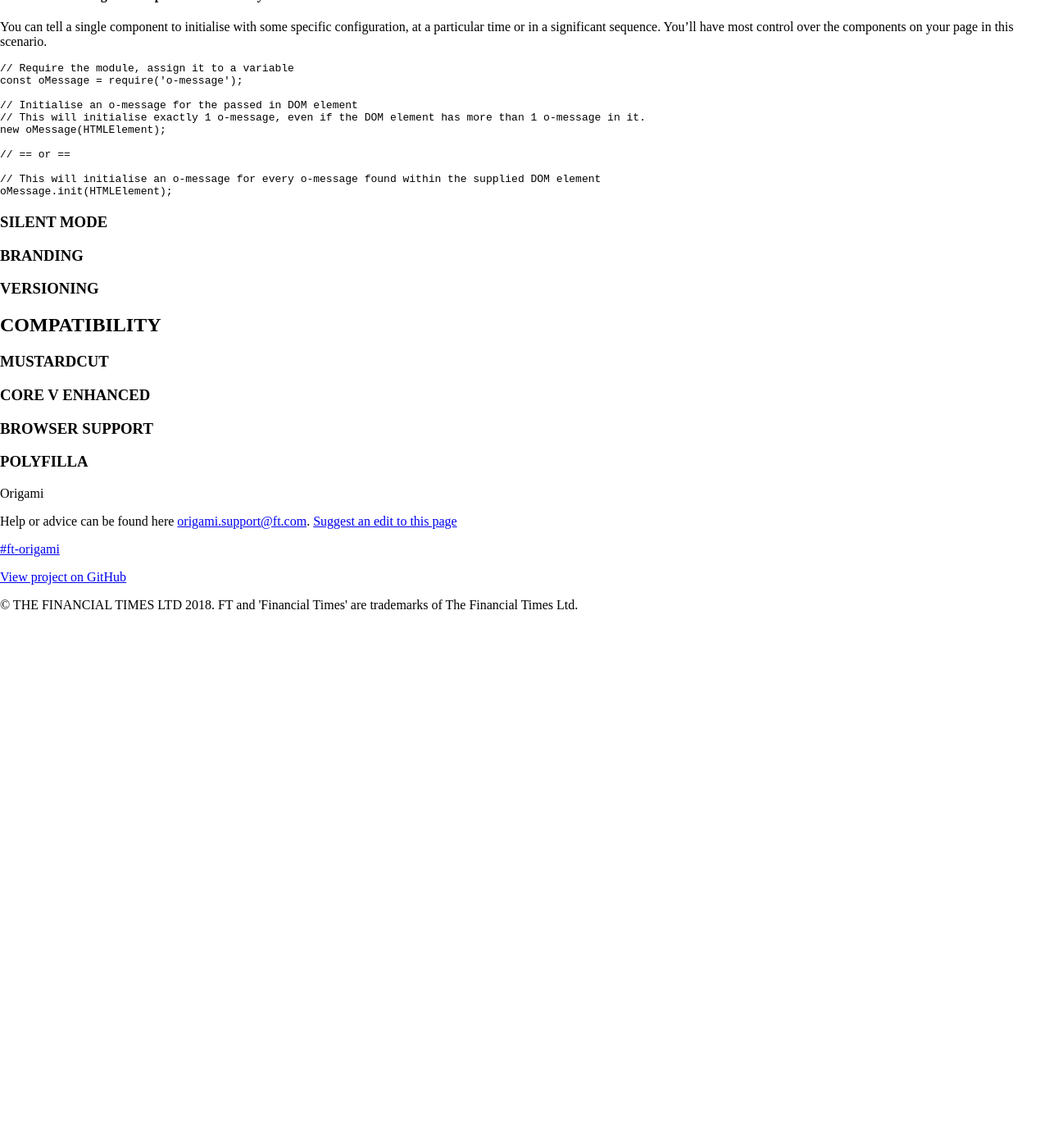
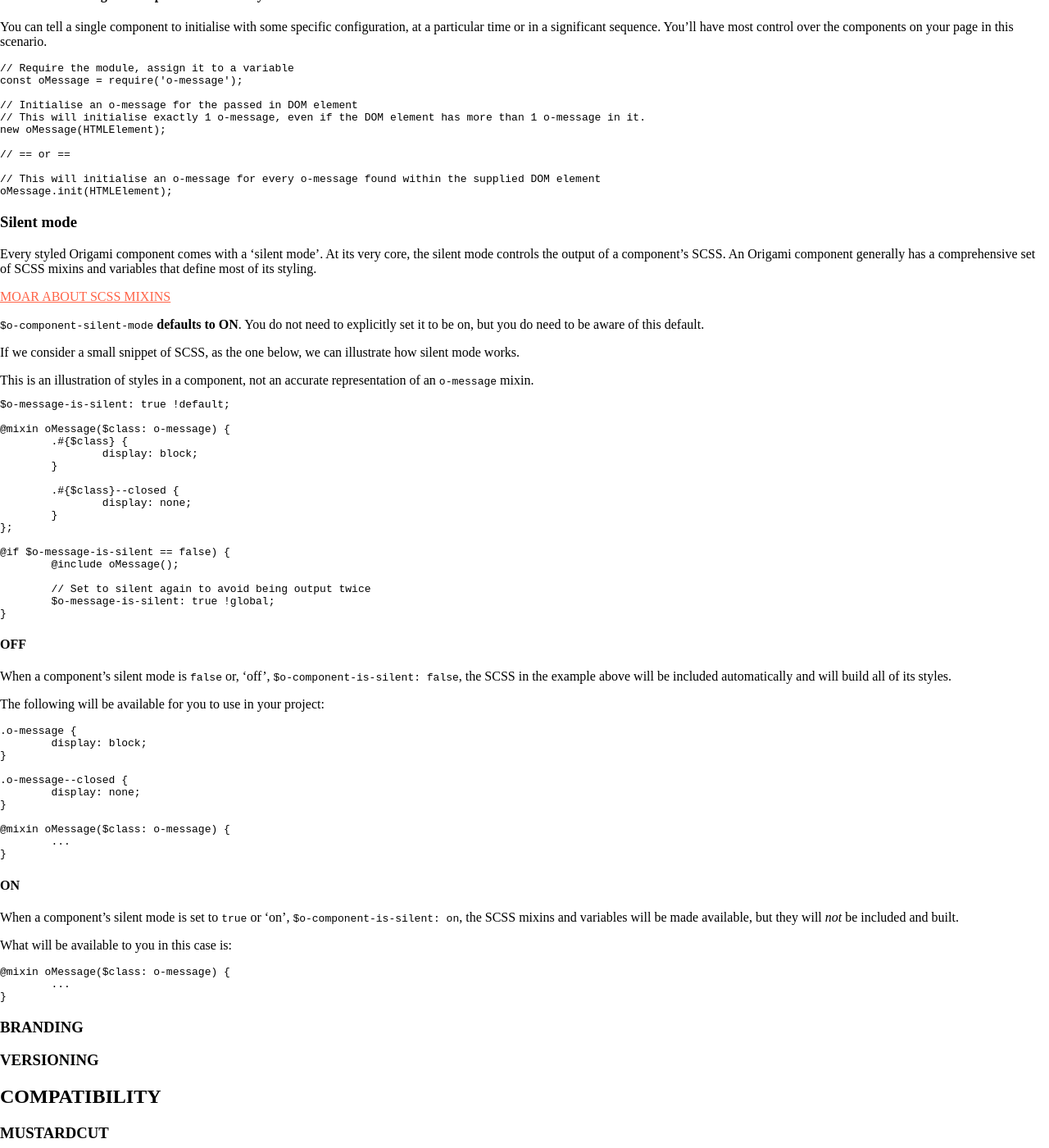
Before and after one commit to Financial-Times/origami-website, a Jekyll site: the page built from _documentation/components.md, in a window 1280 px wide and 1400 px high, scrolled down 1408 px. Shown: the whole window at 82% size. Built offline with Jekyll 4.4.1, drawn with Linux system fonts in a browser that asks for light colours; a style sheet for code colours, icons or effects is not loaded; before the commit the page ends 2155 px from its top, so only the background shows below that.

Commit message:
add silent mode section

````diff
--- a/_documentation/components.md
+++ b/_documentation/components.md
@@ -64,7 +64,69 @@ new oMessage(HTMLElement);
 oMessage.init(HTMLElement);</code></pre>
 
 
-### SILENT MODE
+### Silent mode
+
+Every styled Origami component comes with a 'silent mode'. At its very core, the silent mode controls the output of a component's SCSS.
+An Origami component generally has a comprehensive set of SCSS mixins and variables that define most of its styling.
+
+<aside><a href="/TODO">MOAR ABOUT SCSS MIXINS</a></aside>
+
+`$o-component-silent-mode` **defaults to ON**. You do not need to explicitly set it to be on, but you do need to be aware of this default.
+
+If we consider a small snippet of SCSS, as the one below, we can illustrate how silent mode works.
+<aside>This is an illustration of styles in a component, not an accurate representation of an <code>o-message</code> mixin.</aside>
+
+```
+$o-message-is-silent: true !default;
+
+@mixin oMessage($class: o-message) {
+	.#{$class} {
+		display: block;
+	}
+
+	.#{$class}--closed {
+		display: none;
+	}
+};
+
+@if $o-message-is-silent == false) {
+	@include oMessage();
+
+	// Set to silent again to avoid being output twice
+	$o-message-is-silent: true !global;
+}
+```
+
+#### OFF
+When a component's silent mode is `false` or, 'off', `$o-component-is-silent: false`, the SCSS in the example above will be included automatically and will build all of its styles.
+
+The following will be available for you to use in your project:
+```
+.o-message {
+	display: block;
+}
+
+.o-message--closed {
+	display: none;
+}
+
+@mixin oMessage($class: o-message) {
+	...
+}
+```
+
+#### ON
+
+When a component's silent mode is set to `true` or 'on', `$o-component-is-silent: on`, the SCSS mixins and variables will be made available, but they will _not_ be included and built.
+
+What will be available to you in this case is:
+
+```
+@mixin oMessage($class: o-message) {
+	...
+}
+```
+
 ### BRANDING
 ### VERSIONING
 
````
